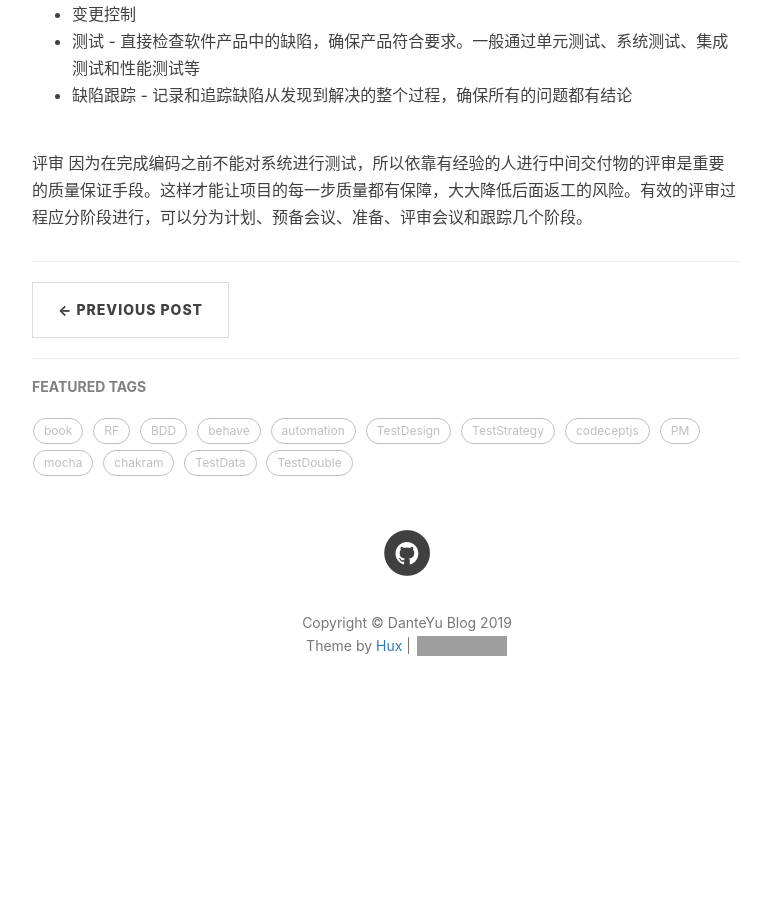
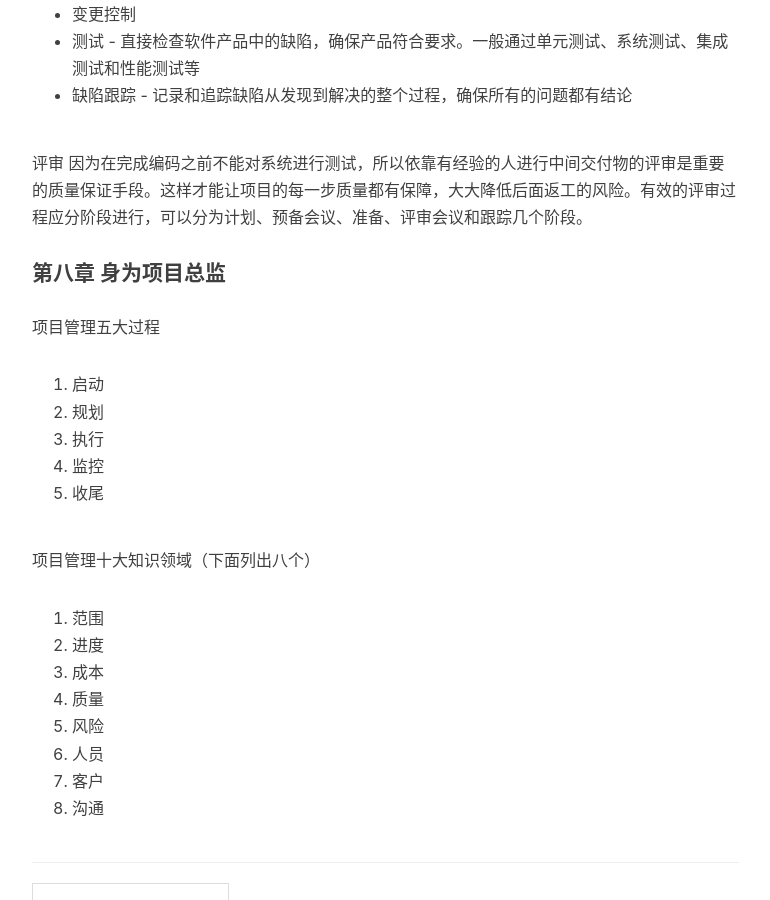
Before and after one commit to DanteYu/DanteYu.github.io, a Jekyll site: the page built from _posts/2019-06-24-ITPMreading2.markdown, in a window 1280 px wide and 900 px high, scrolled down 1117 px. Shown: the whole window, without its empty margins (233-1003 px from the left). Built offline with Jekyll 4.4.1, drawn with Linux system fonts in a browser that asks for light colours; nearby versions of some CDN libraries; comment, search, counter and statistics services are not loaded; before the commit the page ends 1867 px from its top, so only the background shows below that; grey boxes are pictures that could not be loaded.

Commit message:
update ITPM reading chapter 2

```diff
--- a/_posts/2019-06-24-ITPMreading2.markdown
+++ b/_posts/2019-06-24-ITPMreading2.markdown
@@ -33,3 +33,22 @@ tags:
 
 评审
 因为在完成编码之前不能对系统进行测试，所以依靠有经验的人进行中间交付物的评审是重要的质量保证手段。这样才能让项目的每一步质量都有保障，大大降低后面返工的风险。有效的评审过程应分阶段进行，可以分为计划、预备会议、准备、评审会议和跟踪几个阶段。
+
+
+#### 第八章 身为项目总监
+项目管理五大过程
+1. 启动
+2. 规划
+3. 执行
+4. 监控
+5. 收尾
+
+项目管理十大知识领域（下面列出八个）
+1. 范围
+2. 进度
+3. 成本
+4. 质量
+5. 风险
+6. 人员
+7. 客户
+8. 沟通
```
